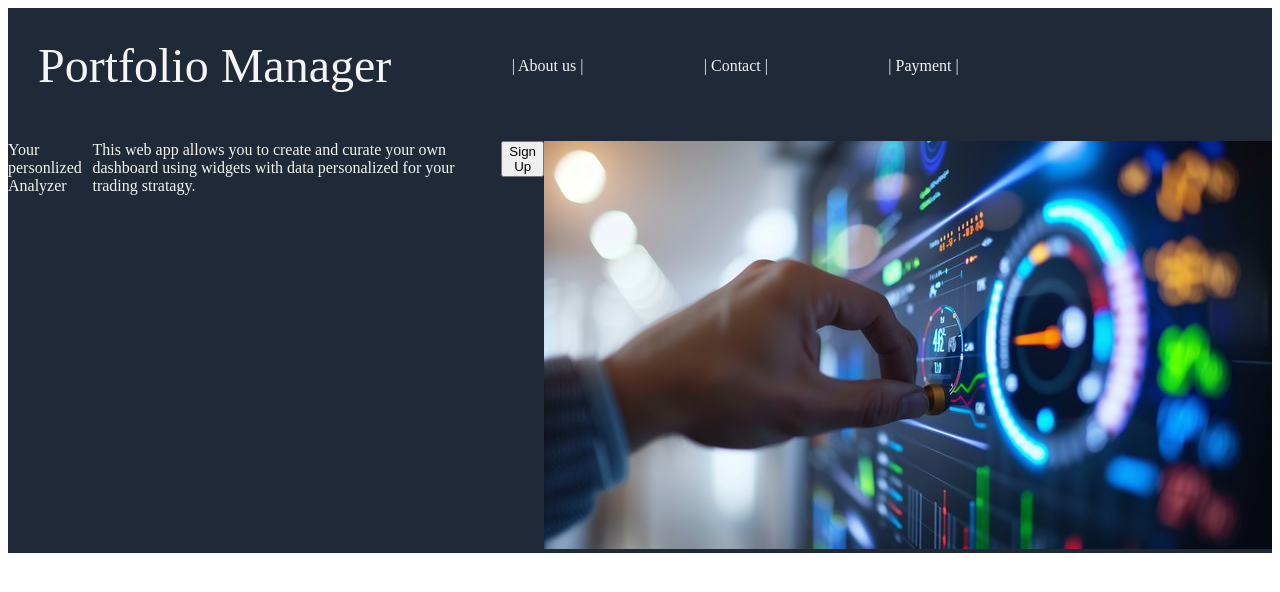
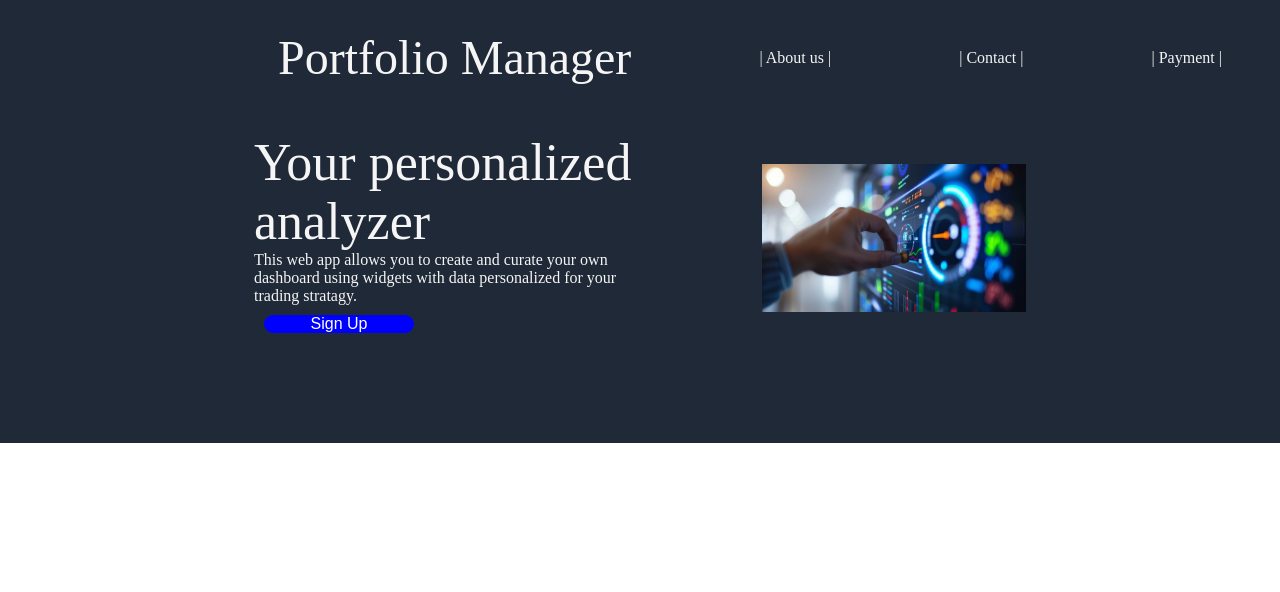
Before and after one commit to EthanDCR/landing-page, a plain HTML site: page index.html in a window 1280 px wide. Drawn offline with Linux system fonts and the light colour scheme.

```diff
--- a/index.html
+++ b/index.html
@@ -17,11 +17,12 @@
     </div>
     <br>
         <div class="container2">
-            <div class="headerleft2">Your personlized Analyzer</div>
-            <div class="headerleft2">This web app allows you to create and curate your own dashboard using widgets with data personalized for your trading stratagy.</div>
-            <div class="headerleft2" id="headerleft2button"><button>Sign Up</button></div>
-            <div class="headerright2">
-            <img src="data-analysis-monitoring-stockcake.jpg" alt="img not found"></div>
+            <div class="headerleft2">
+                <p id="headerleft2title">Your personalized analyzer</p>
+                <p> This web app allows you to create and curate your own dashboard using widgets with data personalized for your trading stratagy.</p>
+                <button id="button">Sign Up</button>
+            </div>
+            <img id="image1" src="data-analysis-monitoring-stockcake.jpg" alt="img not found"></div>
         </div>
 
 
--- a/style.css
+++ b/style.css
@@ -1,4 +1,11 @@
 /* Styles for landing page  */
+
+* {
+    padding: 0px;
+    margin: auto;
+}
+
+
 
 .section1 {
     background-color: #1f2937;
@@ -11,6 +18,7 @@
     display: flex;
     align-items: center;
     padding: 30px;
+    padding-left: 250px;
     justify-content: space-between 100px;
 }
 
@@ -26,14 +34,42 @@
 .container2 {
     display: flex;
     justify-content: space-between;
-    align-items: flex-start;
+    padding-left: 200px;
+    padding-right: 200px;
+    padding-bottom: 100px;
 }
 
 .headerleft2 {
     display: flex;
     flex-direction: column;
+    max-width: 400px;
 }
 
 .headerright2 {
-    flex: 0 0 50px;
+
 }
+
+h1{
+    font-size: 60px;
+}
+
+#headerleft2title {
+    font-size: 52px;
+}
+
+#button {
+    background-color: blue;
+    margin-right: 140px;
+    border-radius: 12px;
+    color: white;
+    border: none;
+    font-size: 16px;
+    margin: 10px;
+    max-width: 150px;
+}
+
+#image1 {
+    width: 30%;
+    height: auto;
+
+}
```
